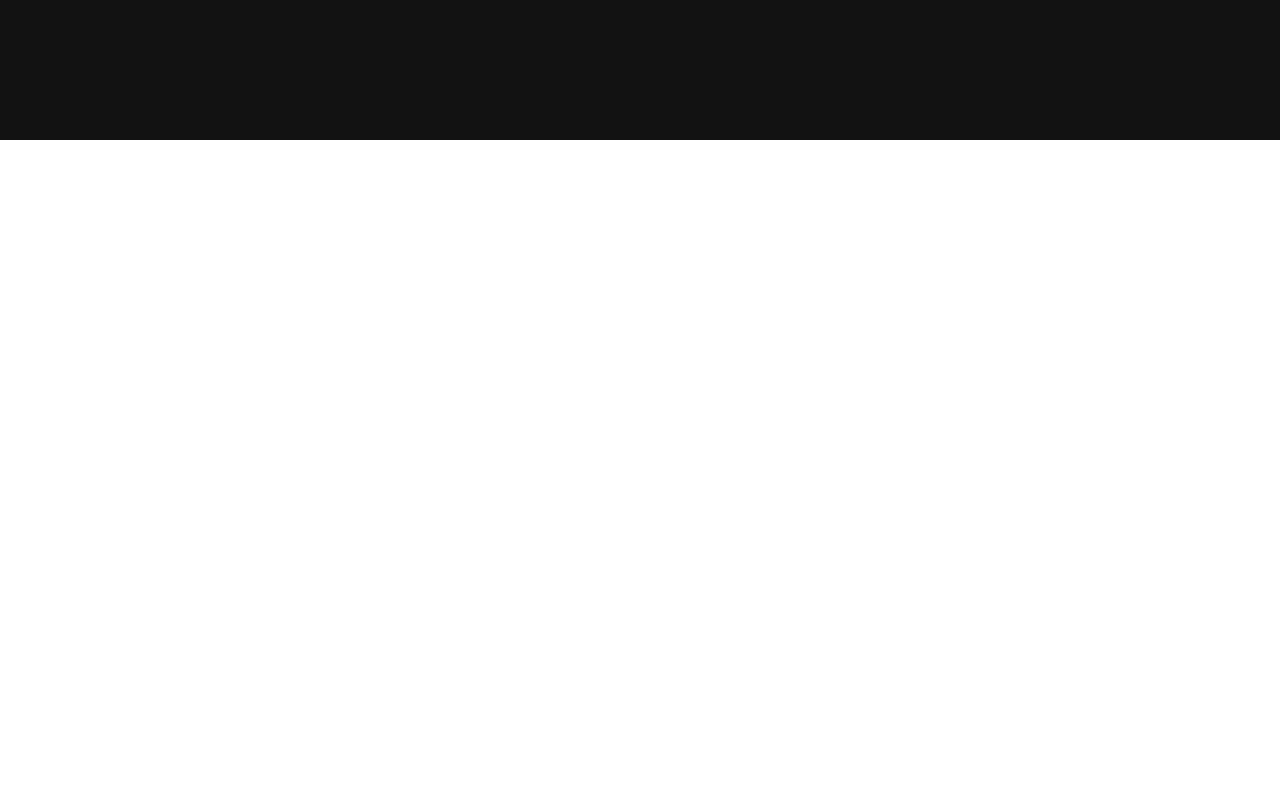
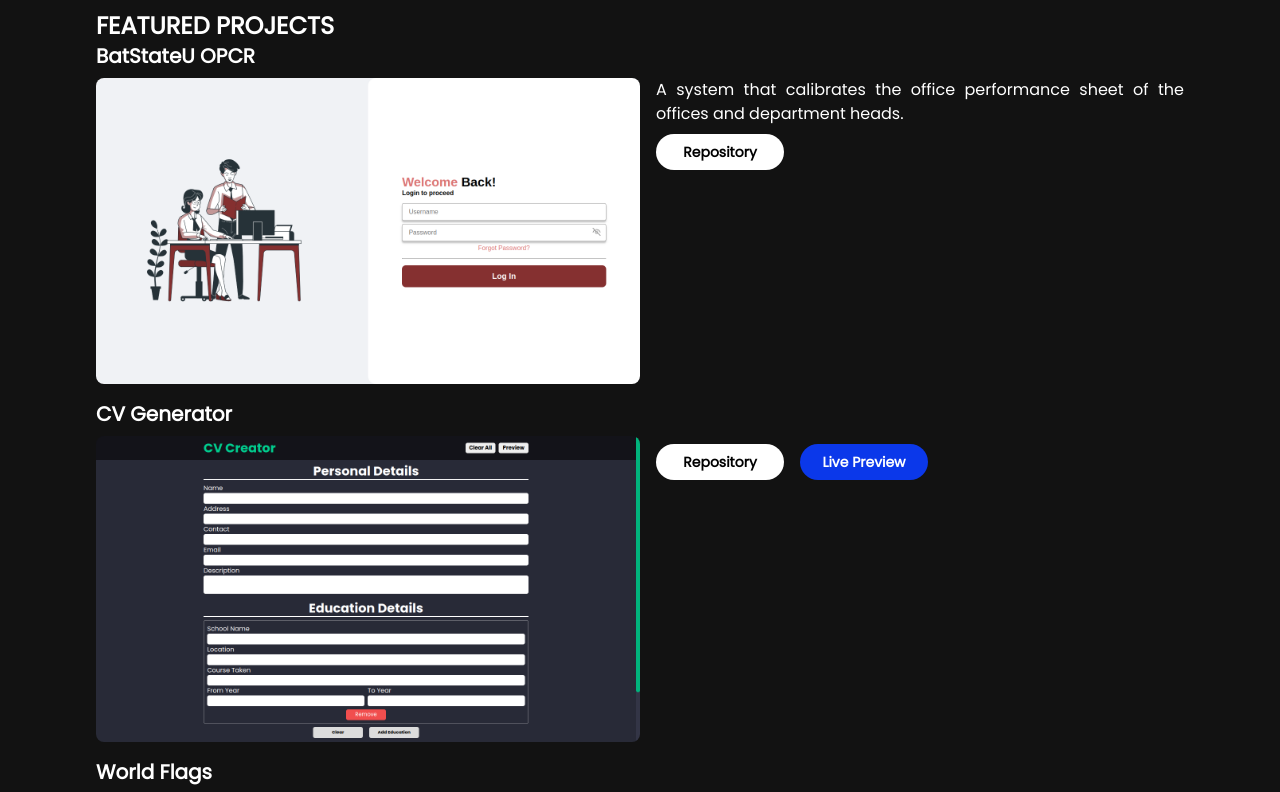
Before and after one commit to Sanjero20/Sanjero20.github.io, a React (Vite) app: page / in a window 1280 px wide. Shown: the part 660-1452 px from the top of the page. Before the commit the page ends 800 px from the top, so only its background shows below. Built offline with nearby package versions, Linux system fonts and the light colour scheme.

Commit message:
Add project section

```diff
--- a/src/App.tsx
+++ b/src/App.tsx
@@ -1,6 +1,7 @@
 import Header from './components/Header';
 import Hero from './components/Hero';
 import Skills from './components/Skills';
+import Projects from './components/Projects/Projects';
 
 import Line from './components/Line';
 
@@ -12,6 +13,7 @@
       <Line />
       <Skills />
       <Line />
+      <Projects />
     </div>
   );
 }
--- /dev/null
+++ b/src/components/Projects/Project.tsx
@@ -0,0 +1,50 @@
+import { ProjectObj } from './Projects';
+
+type ProjectProps = {
+  data: ProjectObj;
+};
+
+function Project({ data }: ProjectProps) {
+  return (
+    <div className="flex flex-col gap-2">
+      <h1 className="text-xl font-bold">{data.projectName}</h1>
+
+      <div className="flex flex-col md:flex md:flex-row md:gap-4">
+        <img
+          src={`./projects/${data.imageSrc}`}
+          alt={data.imageSrc}
+          className="w-full rounded-lg lg:w-1/2"
+        />
+
+        {/* Project Details */}
+        <section className="flex flex-col gap-2">
+          {/* Description */}
+          <p className="text-justify">{data.description}</p>
+
+          {/* Buttons */}
+          <div className="flex justify-center gap-4 text-center text-sm font-bold lg:justify-start">
+            <a
+              href={data.repository}
+              target="_blank"
+              className="w-32 rounded-3xl bg-white px-4 py-2 text-black hover:cursor-pointer"
+            >
+              Repository
+            </a>
+
+            {data.site && (
+              <a
+                href={data.site}
+                target="_blank"
+                className="w-32 rounded-3xl bg-primary px-4 py-2 hover:cursor-pointer"
+              >
+                Live Preview
+              </a>
+            )}
+          </div>
+        </section>
+      </div>
+    </div>
+  );
+}
+
+export default Project;
--- /dev/null
+++ b/src/components/Projects/Projects.tsx
@@ -0,0 +1,57 @@
+import Container from '../Container';
+import Project from './Project';
+
+export type ProjectObj = {
+  projectName: string;
+  imageSrc: string;
+  description: string;
+  repository: string;
+  site?: string;
+};
+
+const projectList: ProjectObj[] = [
+  {
+    projectName: 'BatStateU OPCR',
+    imageSrc: 'opcr.png',
+    description:
+      'A system that calibrates the office performance sheet of the offices and department heads.',
+    repository: 'https://github.com/Sanjero20/bsu-opcr-frontend',
+  },
+  {
+    projectName: 'CV Generator',
+    imageSrc: 'cv-generator.png',
+    description: '',
+    repository: 'https://github.com/Sanjero20/cv-application',
+    site: 'https://sanjero20.github.io/cv-application/',
+  },
+  {
+    projectName: 'World Flags',
+    imageSrc: 'world-flags.png',
+    description: '',
+    repository: 'https://github.com/Sanjero20/world-flags',
+    site: 'https://sanjero20.github.io/world-flags/',
+  },
+  {
+    projectName: 'Memory Game',
+    imageSrc: 'memory-game.png',
+    description: '',
+    repository: 'https://github.com/Sanjero20/memory-card',
+    site: 'https://sanjero20.github.io/memory-card/',
+  },
+];
+
+function Projects() {
+  return (
+    <Container id="projects" className="py-2">
+      <h1 className="text-2xl font-bold">FEATURED PROJECTS</h1>
+
+      <div className="flex flex-col gap-4">
+        {projectList.map((project, index) => {
+          return <Project key={index} data={project} />;
+        })}
+      </div>
+    </Container>
+  );
+}
+
+export default Projects;
```
